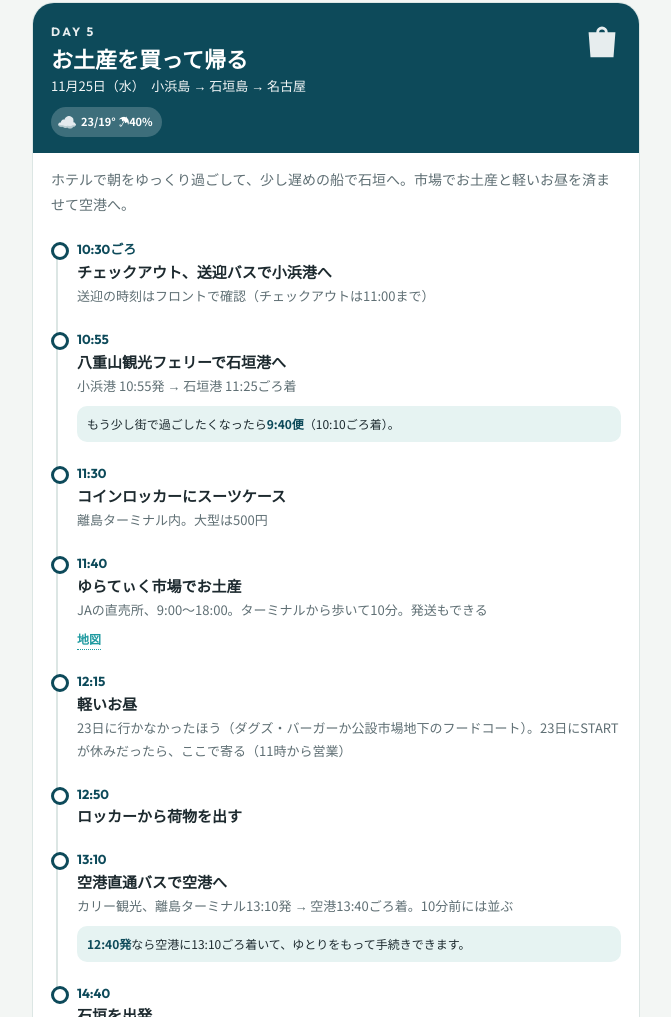
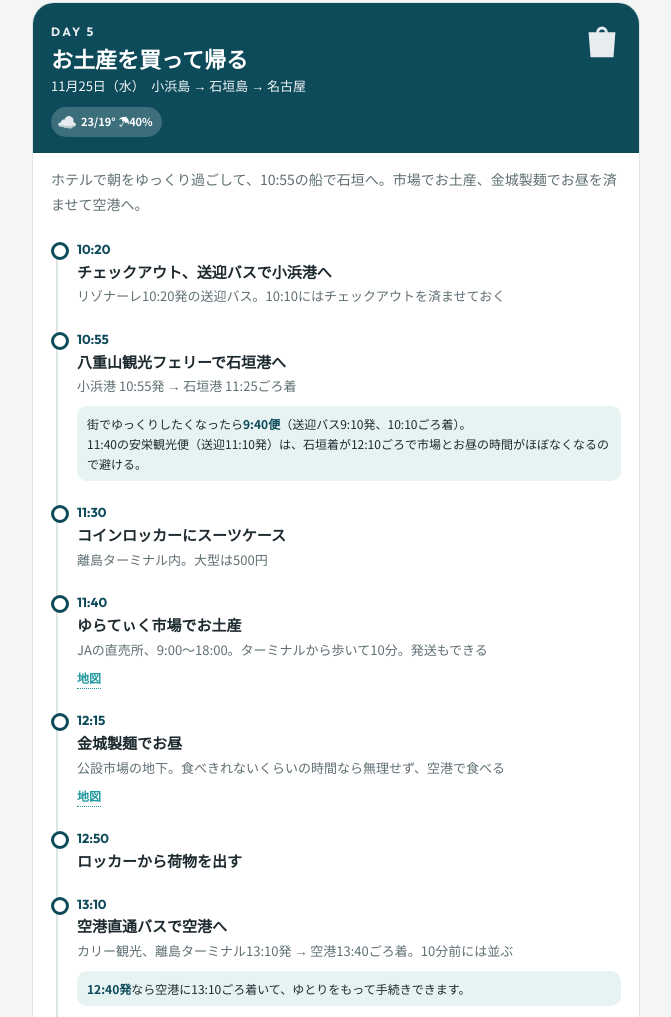
Before and after one commit to machizukin00/yaeyama-2026Nov, a plain HTML site: page index.html in a window 1280 px wide. Shown: the part 5771-6788 px from the top of the page, without its empty margins (304-975 px from the left). Drawn offline with Linux system fonts and the light colour scheme; a web font is replaced by a local one.

Commit message:
25日は10:55便（送迎10:20発）、お昼は金城製麺に
Co-Authored-By: Claude Opus 5.5 <noreply@anthropic.com>
Claude-Session: https://claude.ai/code/session_01WRviFoo4vL1bSpZ4kpp6Nm

```diff
--- a/index.html
+++ b/index.html
@@ -303,14 +303,14 @@
         <div class="date">11月25日（水）　小浜島 → 石垣島 → 名古屋</div>
         <div class="wxb" title="11月22日時点の予報"><i>☁️</i>23/19° ☂40%</div>
       </div>
-      <p class="day-lead">ホテルで朝をゆっくり過ごして、少し遅めの船で石垣へ。市場でお土産と軽いお昼を済ませて空港へ。</p>
+      <p class="day-lead">ホテルで朝をゆっくり過ごして、10:55の船で石垣へ。市場でお土産、金城製麺でお昼を済ませて空港へ。</p>
       <ul class="tl">
-        <li><div class="t">10:30ごろ</div><div class="what">チェックアウト、送迎バスで小浜港へ</div><div class="note">送迎の時刻はフロントで確認（チェックアウトは11:00まで）</div></li>
+        <li><div class="t">10:20</div><div class="what">チェックアウト、送迎バスで小浜港へ</div><div class="note">リゾナーレ10:20発の送迎バス。10:10にはチェックアウトを済ませておく</div></li>
         <li><div class="t">10:55</div><div class="what">八重山観光フェリーで石垣港へ</div><div class="note">小浜港 10:55発 → 石垣港 11:25ごろ着</div>
-          <div class="alt">もう少し街で過ごしたくなったら<b>9:40便</b>（10:10ごろ着）。</div></li>
+          <div class="alt">街でゆっくりしたくなったら<b>9:40便</b>（送迎バス9:10発、10:10ごろ着）。<br>11:40の安栄観光便（送迎11:10発）は、石垣着が12:10ごろで市場とお昼の時間がほぼなくなるので避ける。</div></li>
         <li><div class="t">11:30</div><div class="what">コインロッカーにスーツケース</div><div class="note">離島ターミナル内。大型は500円</div></li>
         <li><div class="t">11:40</div><div class="what">ゆらてぃく市場でお土産</div><div class="note">JAの直売所、9:00〜18:00。ターミナルから歩いて10分。発送もできる</div><div class="tags"><a class="map" href="https://www.google.com/maps/search/?api=1&amp;query=%E3%82%86%E3%82%89%E3%81%A6%E3%81%83%E3%81%8F%E5%B8%82%E5%A0%B4" target="_blank" rel="noopener">地図</a></div></li>
-        <li><div class="t">12:15</div><div class="what">軽いお昼</div><div class="note">23日に行かなかったほう（ダグズ・バーガーか公設市場地下のフードコート）。23日にSTARTが休みだったら、ここで寄る（11時から営業）</div></li>
+        <li><div class="t">12:15</div><div class="what">金城製麺でお昼</div><div class="note">公設市場の地下。食べきれないくらいの時間なら無理せず、空港で食べる</div><div class="tags"><a class="map" href="https://www.google.com/maps/search/?api=1&amp;query=%E7%9F%B3%E5%9E%A3%E5%B8%82%E5%85%AC%E8%A8%AD%E5%B8%82%E5%A0%B4" target="_blank" rel="noopener">地図</a></div></li>
         <li><div class="t">12:50</div><div class="what">ロッカーから荷物を出す</div></li>
         <li><div class="t">13:10</div><div class="what">空港直通バスで空港へ</div><div class="note">カリー観光、離島ターミナル13:10発 → 空港13:40ごろ着。10分前には並ぶ</div>
           <div class="alt"><b>12:40発</b>なら空港に13:10ごろ着いて、ゆとりをもって手続きできます。</div></li>
```
